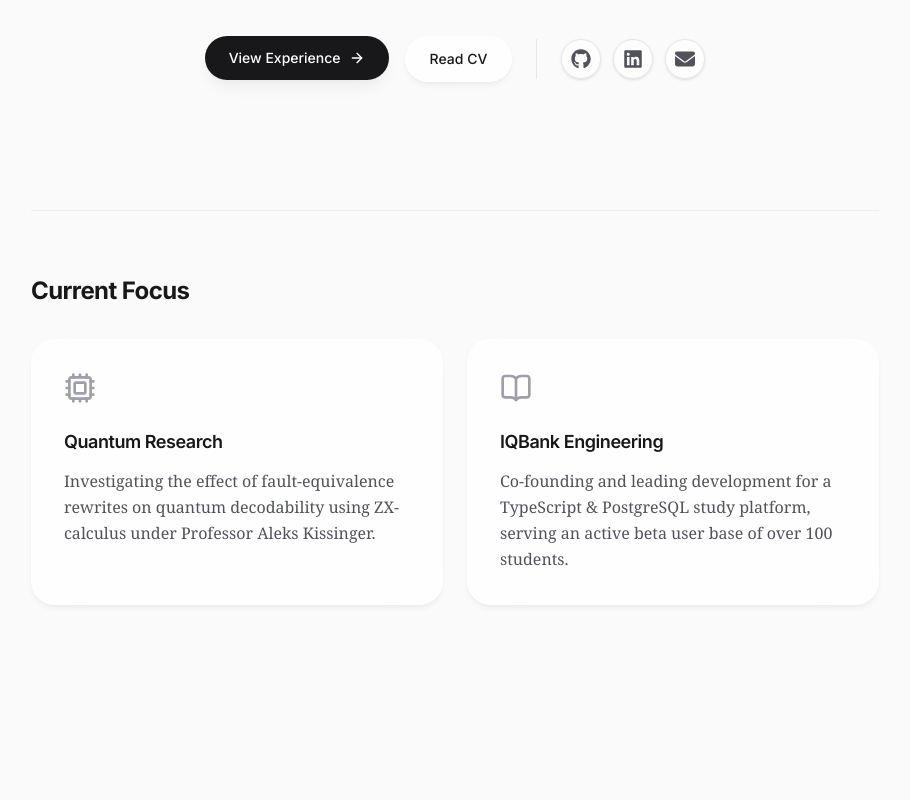
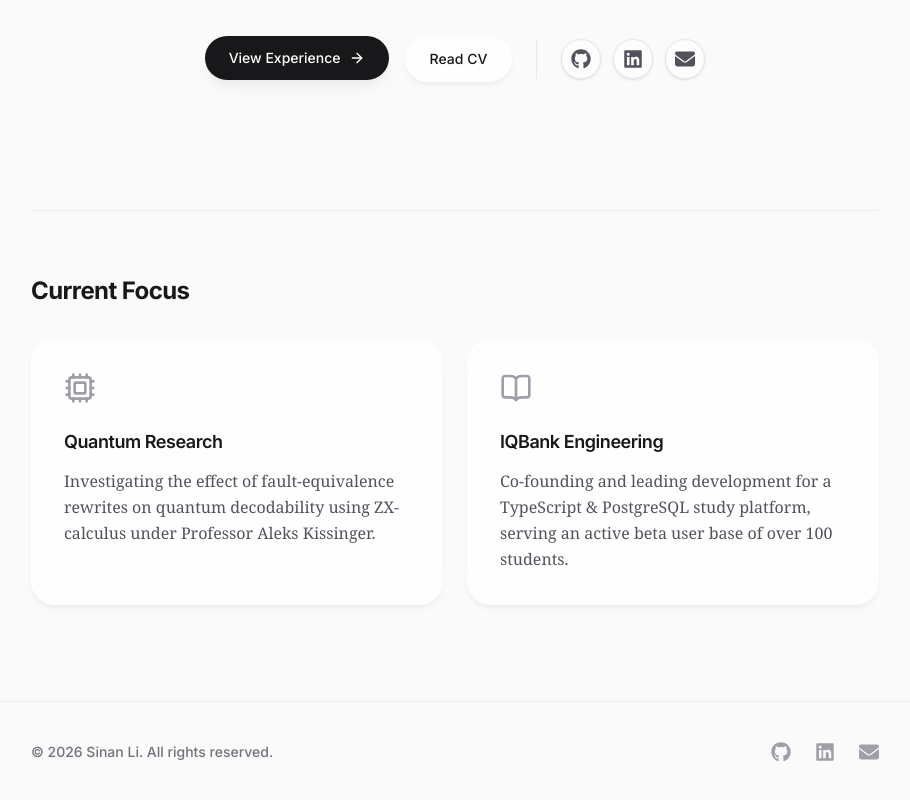
Before and after one commit to lance1416/portfolio, a React (Vite) app: page / in a window 1280 px wide. Shown: the part 506-1306 px from the top of the page, without its empty margins (185-1095 px from the left). Before the commit the page ends 1207 px from the top, so only its background shows below. Built offline with nearby package versions, Linux system fonts and the light colour scheme.

Commit message:
feat: add footer

```diff
--- /dev/null
+++ b/src/components/Footer.tsx
@@ -0,0 +1,43 @@
+import { FaEnvelope, FaGithub, FaLinkedin } from 'react-icons/fa6';
+
+export function Footer() {
+  return (
+    <footer className="mt-auto border-t border-zinc-200/60 bg-transparent py-10 dark:border-zinc-800/60">
+      <div className="mx-auto flex max-w-4xl flex-col items-center justify-between gap-6 px-6 sm:flex-row">
+        {/* Dynamic Copyright */}
+        <p className="text-sm font-medium text-zinc-500 dark:text-zinc-400">
+          © {new Date().getFullYear()} Sinan Li. All rights reserved.
+        </p>
+
+        {/* Minimal Social Links */}
+        <div className="flex items-center gap-6">
+          <a
+            href="https://github.com/lance1416"
+            target="_blank"
+            rel="noopener noreferrer"
+            className="text-zinc-400 transition-colors hover:text-zinc-900 dark:text-zinc-500 dark:hover:text-zinc-100"
+          >
+            <span className="sr-only">GitHub</span>
+            <FaGithub className="h-5 w-5" />
+          </a>
+          <a
+            href="https://linkedin.com/in/sinanli"
+            target="_blank"
+            rel="noopener noreferrer"
+            className="text-zinc-400 transition-colors hover:text-zinc-900 dark:text-zinc-500 dark:hover:text-zinc-100"
+          >
+            <span className="sr-only">LinkedIn</span>
+            <FaLinkedin className="h-5 w-5" />
+          </a>
+          <a
+            href="mailto:lanceli1416@gmail.com"
+            className="text-zinc-400 transition-colors hover:text-zinc-900 dark:text-zinc-500 dark:hover:text-zinc-100"
+          >
+            <span className="sr-only">Email</span>
+            <FaEnvelope className="h-5 w-5" />
+          </a>
+        </div>
+      </div>
+    </footer>
+  );
+}
--- a/src/layouts/MainLayout.tsx
+++ b/src/layouts/MainLayout.tsx
@@ -1,22 +1,25 @@
 import { motion } from 'framer-motion';
 import { NavLink, Outlet, ScrollRestoration } from 'react-router-dom';
+import { Footer } from '../components/Footer'; // <-- Import the Footer
 import { ThemeToggle } from '../components/ThemeToggle';
 import { cn } from '../utils/cn';
 
 export default function MainLayout() {
   return (
-    <div className="relative min-h-screen overflow-x-hidden selection:bg-zinc-200 selection:text-zinc-900 dark:selection:bg-zinc-800 dark:selection:text-white">
+    // Added flex and flex-col to ensure the footer sticks to the bottom
+    <div className="relative flex min-h-screen flex-col overflow-x-hidden selection:bg-zinc-200 selection:text-zinc-900 dark:selection:bg-zinc-800 dark:selection:text-white">
+      {/* Bouncy Glassmorphic Navbar */}
       <motion.nav
         initial={{ y: -100, opacity: 0 }}
         animate={{ y: 0, opacity: 1 }}
         transition={{ type: 'spring', stiffness: 300, damping: 20 }}
-        className="fixed inset-x-0 top-4 z-40 mx-auto max-w-3xl rounded-full glass px-6 py-3 flex items-center justify-between"
+        className="fixed inset-x-0 top-4 z-40 mx-auto flex max-w-3xl items-center justify-between rounded-full glass px-6 py-3"
       >
         <NavLink to="/" className="font-semibold tracking-tight">
           Sinan Li
         </NavLink>
         <div className="flex items-center gap-6">
-          <div className="hidden sm:flex gap-6 text-sm font-medium">
+          <div className="hidden gap-6 text-sm font-medium sm:flex">
             <NavLink
               to="/experience"
               className={({ isActive }) =>
@@ -62,9 +65,13 @@ export default function MainLayout() {
       </motion.nav>
 
       {/* Page Content Renders Here */}
-      <div className="pt-32 pb-24 z-10 relative">
+      {/* flex-1 forces this container to take up all remaining space, pushing the footer down */}
+      <div className="relative z-10 flex-1 pb-24 pt-32">
         <Outlet />
       </div>
+
+      {/* The Footer */}
+      <Footer />
 
       <ScrollRestoration />
     </div>
```
